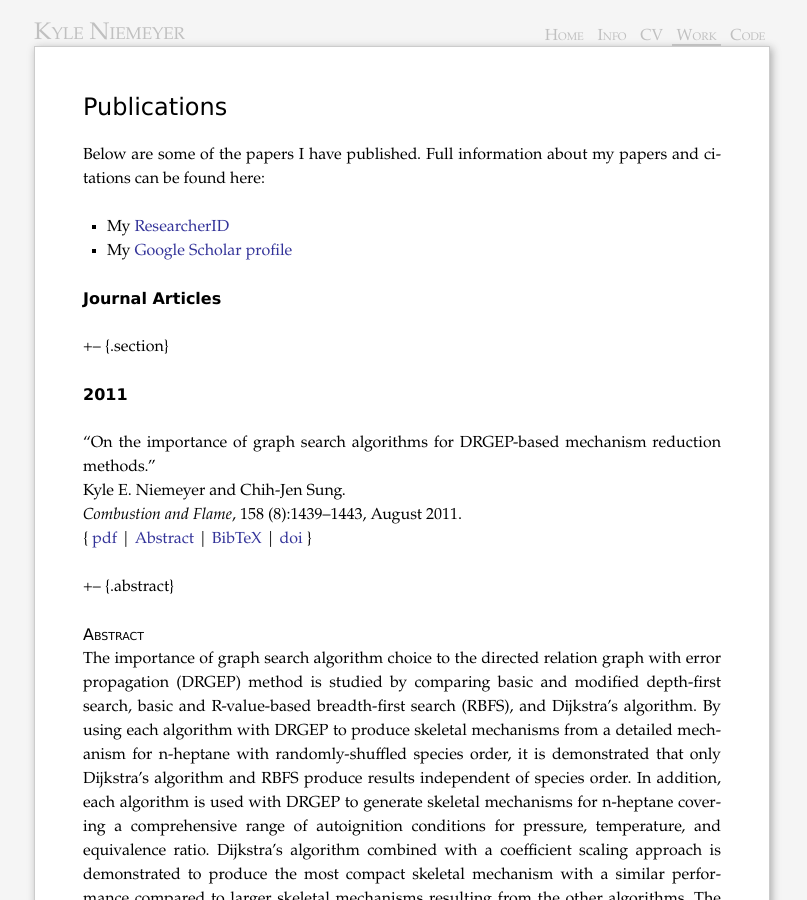
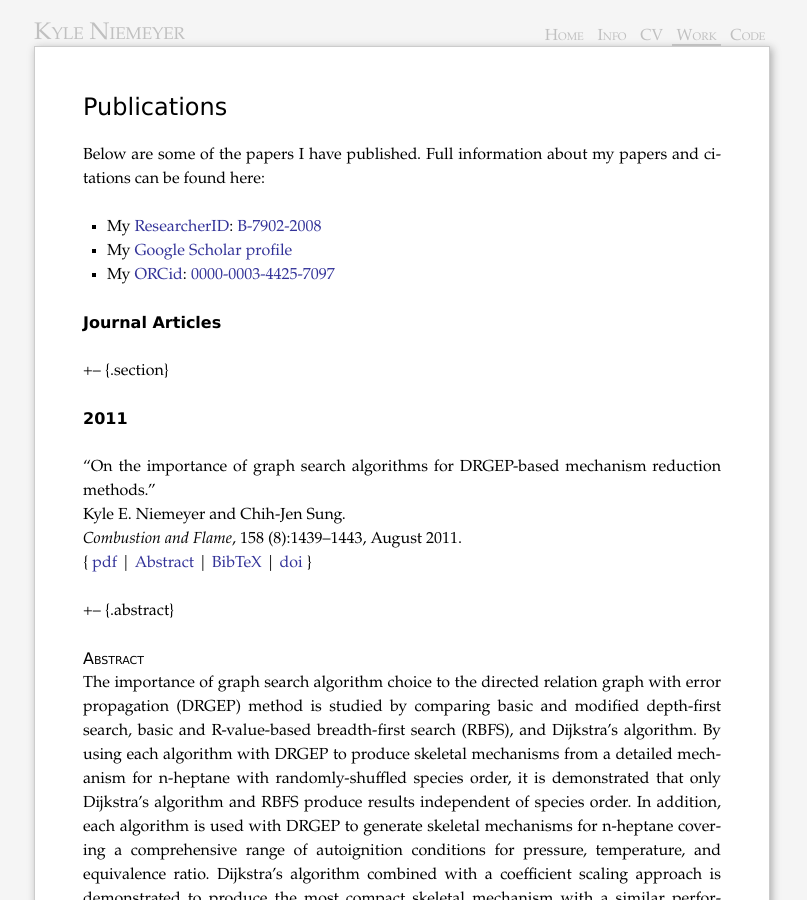
Before and after one commit to kyleniemeyer/kyleniemeyer.com, a Jekyll site: the page built from work/pubs/index.markdown, in a window 1280 px wide and 900 px high. Shown: the whole window, without its empty margins (238-1045 px from the left). Built offline with Jekyll 4.4.1, drawn with Linux system fonts in a browser that asks for light colours; Markdown is read by kramdown in place of the engine named in the settings.

Commit message:
Added ORCid

```diff
--- a/work/pubs/index.markdown
+++ b/work/pubs/index.markdown
@@ -7,8 +7,9 @@ section: Work
 Publications
 ============
 Below are some of the papers I have published. Full information about my papers and citations can be found here:
-- My [ResearcherID](http://www.researcherid.com/rid/B-7902-2008)
+- My [ResearcherID](http://www.researcherid.com/): [B-7902-2008](http://www.researcherid.com/rid/B-7902-2008)
 - My [Google Scholar profile](http://scholar.google.com/citations?user=dt0KRYoAAAAJ)
+- My [ORCid](https://orcid.org/): [0000-0003-4425-7097](https://orcid.org/0000-0003-4425-7097)
 
 ## Journal Articles ##
 
```
